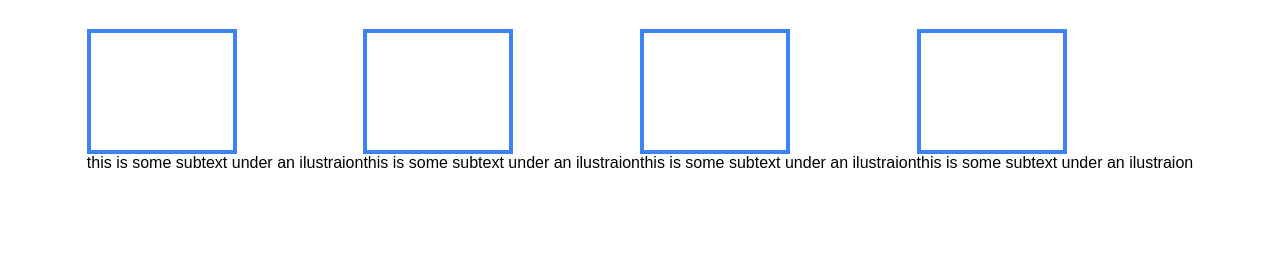
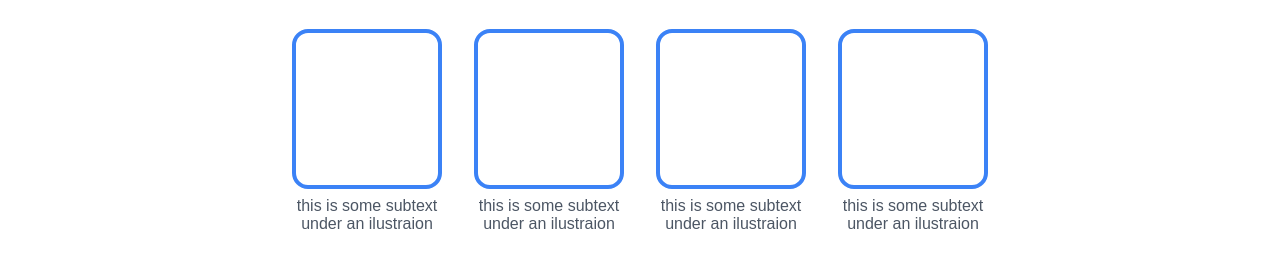
Before and after one commit to xyper129/landing-page, a plain HTML site: page index.html in a window 1280 px wide. Shown: the part 677-944 px from the top of the page. Drawn offline with Linux system fonts and the light colour scheme.

Commit message:
done at second section

```diff
--- a/styles.css
+++ b/styles.css
@@ -47,6 +47,7 @@ header{
 }
 .header-content{
     display: flex;
+    gap: 16px;
     justify-content: center;
     align-items: center;
 }
@@ -88,11 +89,21 @@ header{
 }
 .about-img{
     width: 150px;
-    height: 125px;
+    height: 160px;
     border: 4px solid #3B82F6;
+    border-radius: 16px;
 }
 .about-content{
     display: flex;
+    flex-wrap: wrap;
+    gap: 32px;
     justify-content: center;
     align-items: center;
 }
+.about-container p {
+    width: 150px;
+    margin: 0 auto;
+    text-align: center;
+    color: #4C5664;
+    padding: 8px 0;
+}
```
